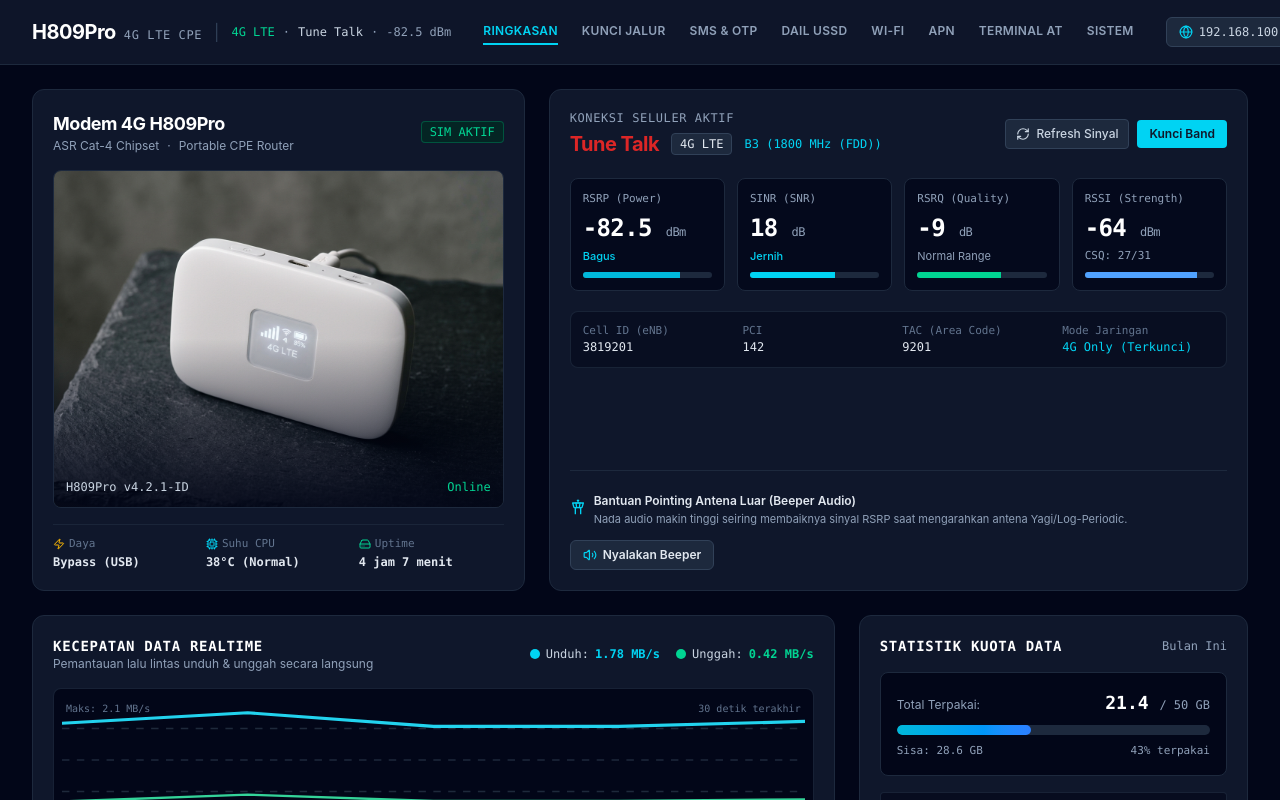
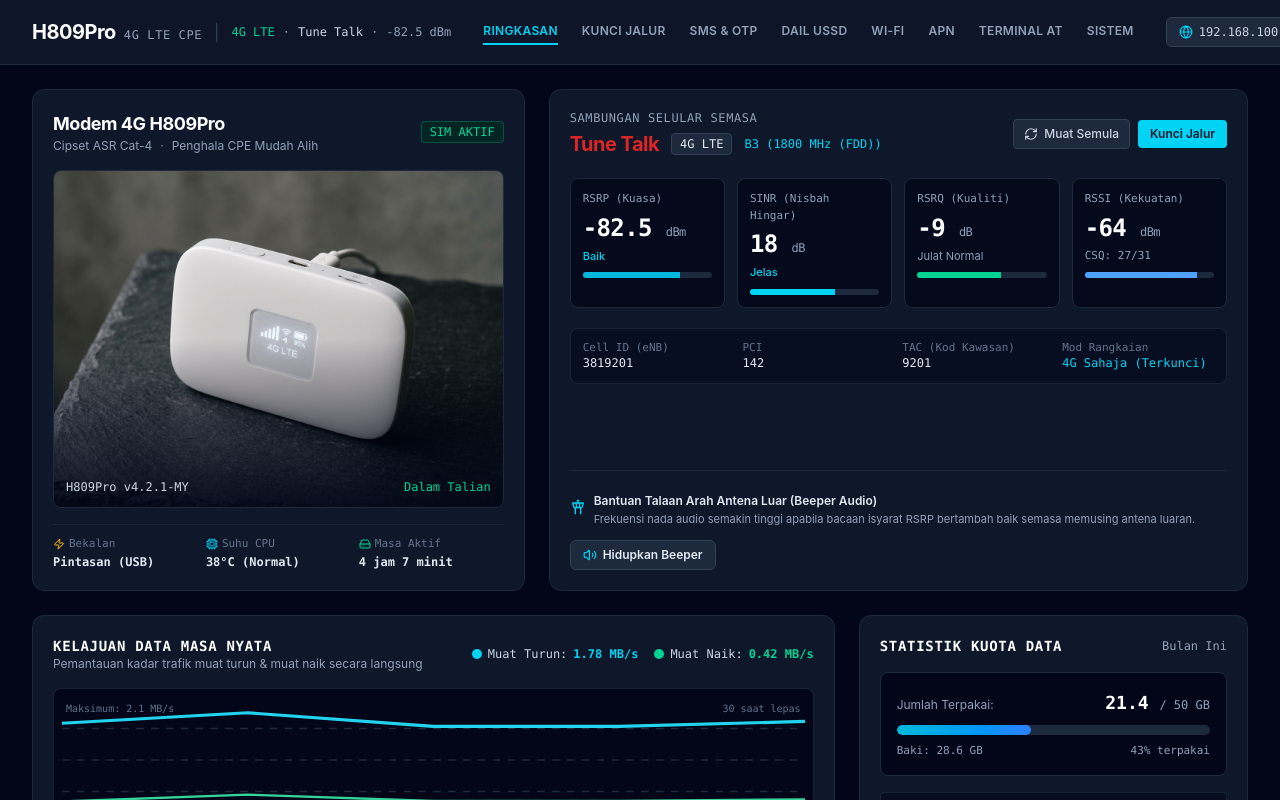
Before and after one commit to MuzRC/H809Pro-Manager, a React (Vite) app: page / in a window 1280 px wide. Shown: the top 800 px of the page. Built offline with nearby package versions, Linux system fonts and the light colour scheme.

Commit message:
Update OverviewTab.tsx

```diff
--- a/src/components/OverviewTab.tsx
+++ b/src/components/OverviewTab.tsx
@@ -32,14 +32,14 @@ export const OverviewTab: React.FC<OverviewTabProps> = ({
 }) => {
   const [isBeeperActive, setIsBeeperActive] = useState(false);
 
-  // Sync beeper with RSRP updates
+  // Selaraskan beeper dengan kemas kini nilai RSRP
   useEffect(() => {
     if (isBeeperActive) {
       updateSignalTone(status.signal.rsrp);
     }
   }, [status.signal.rsrp, isBeeperActive]);
 
-  // Clean up audio when unmounting
+  // Hentikan audio jika keluar tab
   useEffect(() => {
     return () => {
       stopSignalBeeper();
@@ -58,26 +58,25 @@ export const OverviewTab: React.FC<OverviewTabProps> = ({
     }
   };
 
-  // RSRP Quality helper
+  // Penunjuk kualiti RSRP
   const getRsrpQuality = (rsrp: number) => {
-    if (rsrp >= -80) return { label: 'Sangat Bagus (Excellent)', color: 'text-emerald-400', bar: 'w-full bg-emerald-500' };
-    if (rsrp >= -90) return { label: 'Bagus (Good)', color: 'text-cyan-400', bar: 'w-3/4 bg-cyan-500' };
-    if (rsrp >= -105) return { label: 'Sedang (Fair)', color: 'text-amber-400', bar: 'w-1/2 bg-amber-500' };
-    return { label: 'Lemah (Poor)', color: 'text-rose-400', bar: 'w-1/4 bg-rose-500' };
+    if (rsrp >= -80) return { label: 'Sangat Baik (Cemerlang)', color: 'text-emerald-400', bar: 'w-full bg-emerald-500' };
+    if (rsrp >= -90) return { label: 'Baik', color: 'text-cyan-400', bar: 'w-3/4 bg-cyan-500' };
+    if (rsrp >= -105) return { label: 'Sederhana', color: 'text-amber-400', bar: 'w-1/2 bg-amber-500' };
+    return { label: 'Lemah', color: 'text-rose-400', bar: 'w-1/4 bg-rose-500' };
   };
 
-  // SINR Quality helper
+  // Penunjuk kualiti SINR
   const getSinrQuality = (sinr: number) => {
-    if (sinr >= 20) return { label: 'Kualitas Prima (>20 dB)', color: 'text-emerald-400' };
-    if (sinr >= 13) return { label: 'Bersih (13 - 20 dB)', color: 'text-cyan-400' };
-    if (sinr >= 0) return { label: 'Cukup Terinterferensi (0 - 12 dB)', color: 'text-amber-400' };
-    return { label: 'Bising / Interferensi Berat (<0 dB)', color: 'text-rose-400' };
+    if (sinr >= 20) return { label: 'Kualiti Prima (>20 dB)', color: 'text-emerald-400' };
+    if (sinr >= 13) return { label: 'Jelas (13 - 20 dB)', color: 'text-cyan-400' };
+    if (sinr >= 0) return { label: 'Gangguan Sederhana (0 - 12 dB)', color: 'text-amber-400' };
+    return { label: 'Gangguan Isyarat Tinggi (<0 dB)', color: 'text-rose-400' };
   };
 
   const rsrpQual = getRsrpQuality(status.signal.rsrp);
   const sinrQual = getSinrQuality(status.signal.sinr);
 
-  // SVG speed sparkline
   const maxSpeed = Math.max(...speedHistory.map((s) => Math.max(s.dl, s.ul)), 100);
   const dlPoints = speedHistory
     .map((s, idx) => {
@@ -98,14 +97,14 @@ export const OverviewTab: React.FC<OverviewTabProps> = ({
   const formatUptime = (seconds: number) => {
     const hrs = Math.floor(seconds / 3600);
     const mins = Math.floor((seconds % 3600) / 60);
-    return `${hrs} jam ${mins} menit`;
+    return `${hrs} jam ${mins} minit`;
   };
 
   return (
     <div className="space-y-6">
-      {/* Top Banner / Device Spotlight Grid */}
+      {/* Bahagian Atas: Visual Peranti & Telemetri Isyarat */}
       <div className="grid grid-cols-1 lg:grid-cols-12 gap-6 items-stretch">
-        {/* Device Visual & Hardware Specs */}
+        {/* Spesifikasi Perkakasan & Gambar */}
         <div className="lg:col-span-5 bg-slate-900 border border-slate-800 rounded-xl p-5 flex flex-col justify-between">
           <div>
             <div className="flex items-center justify-between mb-4">
@@ -114,42 +113,42 @@ export const OverviewTab: React.FC<OverviewTabProps> = ({
                   Modem 4G H809Pro
                 </h2>
                 <div className="flex items-center gap-2 text-xs text-slate-400">
-                  <span>ASR Cat-4 Chipset</span>
+                  <span>Cipset ASR Cat-4</span>
                   <span aria-hidden="true">·</span>
-                  <span>Portable CPE Router</span>
+                  <span>Penghala CPE Mudah Alih</span>
                 </div>
               </div>
 
               <span className="text-xs font-mono font-medium px-2 py-0.5 rounded bg-emerald-950/70 border border-emerald-800/80 text-emerald-400">
-                {status.simStatus === 'READY' ? 'SIM AKTIF' : 'NO SIM'}
+                {status.simStatus === 'READY' ? 'SIM AKTIF' : 'TIADA SIM'}
               </span>
             </div>
 
             <div className="relative rounded-lg overflow-hidden border border-slate-800 bg-slate-950 aspect-[4/3] mb-4 flex items-center justify-center">
               <img
                 src="/src/assets/images/h809pro_modem_device_1794120095759.jpg"
-                alt="Modem H809Pro 4G LTE Router"
+                alt="Penghala 4G LTE H809Pro"
                 referrerPolicy="no-referrer"
                 className="w-full h-full object-cover"
               />
               <div className="absolute inset-0 bg-gradient-to-t from-slate-950/90 via-transparent to-transparent flex items-end p-3">
                 <div className="flex items-center justify-between w-full text-xs font-mono">
-                  <span className="text-slate-300">H809Pro v4.2.1-ID</span>
-                  <span className="text-emerald-400">Online</span>
+                  <span className="text-slate-300">H809Pro v4.2.1-MY</span>
+                  <span className="text-emerald-400">Dalam Talian</span>
                 </div>
               </div>
             </div>
           </div>
 
-          {/* Quick Hardware Indicators */}
+          {/* Penunjuk Perkakasan */}
           <div className="grid grid-cols-3 gap-2 pt-3 border-t border-slate-800/80 text-xs font-mono">
             <div>
               <div className="text-slate-500 text-[11px] flex items-center gap-1 mb-0.5">
                 <Zap className="w-3 h-3 text-amber-400" />
-                <span>Daya</span>
+                <span>Bekalan</span>
               </div>
               <div className="text-slate-200 font-semibold truncate">
-                {status.batteryStatus === 'BYPASS_DIRECT_POWER' ? 'Bypass (USB)' : 'Baterai'}
+                {status.batteryStatus === 'BYPASS_DIRECT_POWER' ? 'Pintasan (USB)' : 'Bateri'}
               </div>
             </div>
 
@@ -166,7 +165,7 @@ export const OverviewTab: React.FC<OverviewTabProps> = ({
             <div>
               <div className="text-slate-500 text-[11px] flex items-center gap-1 mb-0.5">
                 <HardDrive className="w-3 h-3 text-emerald-400" />
-                <span>Uptime</span>
+                <span>Masa Aktif</span>
               </div>
               <div className="text-slate-200 font-semibold truncate">
                 {formatUptime(status.uptimeSeconds)}
@@ -175,13 +174,13 @@ export const OverviewTab: React.FC<OverviewTabProps> = ({
           </div>
         </div>
 
-        {/* Live Signal Telemetry & Band Quick Action */}
+        {/* Telemetri Isyarat Langsung */}
         <div className="lg:col-span-7 bg-slate-900 border border-slate-800 rounded-xl p-5 flex flex-col justify-between">
           <div>
             <div className="flex flex-wrap items-center justify-between gap-3 mb-5">
               <div>
                 <div className="text-xs font-mono text-slate-400 uppercase tracking-wider mb-1">
-                  Koneksi Seluler Aktif
+                  Sambungan Selular Semasa
                 </div>
                 <div className="flex items-center gap-3">
                   <span
@@ -203,26 +202,25 @@ export const OverviewTab: React.FC<OverviewTabProps> = ({
                 <button
                   onClick={onRefreshSignal}
                   className="px-2.5 py-1.5 text-xs font-medium text-slate-300 bg-slate-800 hover:bg-slate-700 border border-slate-700 rounded transition-colors flex items-center gap-1.5"
-                  title="Ambil data sinyal terbaru dari modem"
+                  title="Dapatkan nilai isyarat terkini daripada modem"
                 >
                   <RefreshCw className="w-3.5 h-3.5" />
-                  <span>Refresh Sinyal</span>
+                  <span>Muat Semula</span>
                 </button>
 
                 <button
                   onClick={onSwitchBandClick}
                   className="px-3 py-1.5 text-xs font-semibold text-slate-900 bg-cyan-400 hover:bg-cyan-300 rounded transition-colors whitespace-nowrap"
                 >
-                  Kunci Band
+                  Kunci Jalur
                 </button>
               </div>
             </div>
 
-            {/* Signal Telemetry Cards (RSRP, RSRQ, RSSI, SINR) */}
+            {/* Metrik Isyarat (RSRP, SINR, RSRQ, RSSI) */}
             <div className="grid grid-cols-2 sm:grid-cols-4 gap-3 mb-5">
-              {/* RSRP */}
               <div className="bg-slate-950/80 border border-slate-800 rounded-lg p-3">
-                <div className="text-[11px] font-mono text-slate-400 mb-1">RSRP (Power)</div>
+                <div className="text-[11px] font-mono text-slate-400 mb-1">RSRP (Kuasa)</div>
                 <div className="text-2xl font-bold font-mono text-white tabular-nums tracking-tight">
                   {status.signal.rsrp} <span className="text-xs font-normal text-slate-400">dBm</span>
                 </div>
@@ -234,14 +232,13 @@ export const OverviewTab: React.FC<OverviewTabProps> = ({
                 </div>
               </div>
 
-              {/* SINR */}
               <div className="bg-slate-950/80 border border-slate-800 rounded-lg p-3">
-                <div className="text-[11px] font-mono text-slate-400 mb-1">SINR (SNR)</div>
+                <div className="text-[11px] font-mono text-slate-400 mb-1">SINR (Nisbah Hingar)</div>
                 <div className="text-2xl font-bold font-mono text-white tabular-nums tracking-tight">
                   {status.signal.sinr} <span className="text-xs font-normal text-slate-400">dB</span>
                 </div>
                 <div className={`text-[11px] font-medium mt-1 truncate ${sinrQual.color}`}>
-                  {status.signal.sinr >= 15 ? 'Jernih' : 'Cukup'}
+                  {status.signal.sinr >= 15 ? 'Jelas' : 'Sederhana'}
                 </div>
                 <div className="w-full bg-slate-800 h-1.5 rounded-full overflow-hidden mt-2">
                   <div
@@ -251,13 +248,12 @@ export const OverviewTab: React.FC<OverviewTabProps> = ({
                 </div>
               </div>
 
-              {/* RSRQ */}
               <div className="bg-slate-950/80 border border-slate-800 rounded-lg p-3">
-                <div className="text-[11px] font-mono text-slate-400 mb-1">RSRQ (Quality)</div>
+                <div className="text-[11px] font-mono text-slate-400 mb-1">RSRQ (Kualiti)</div>
                 <div className="text-2xl font-bold font-mono text-white tabular-nums tracking-tight">
                   {status.signal.rsrq} <span className="text-xs font-normal text-slate-400">dB</span>
                 </div>
-                <div className="text-[11px] text-slate-400 mt-1">Normal Range</div>
+                <div className="text-[11px] text-slate-400 mt-1">Julat Normal</div>
                 <div className="w-full bg-slate-800 h-1.5 rounded-full overflow-hidden mt-2">
                   <div
                     className="h-full bg-emerald-400 transition-all duration-300"
@@ -266,9 +262,8 @@ export const OverviewTab: React.FC<OverviewTabProps> = ({
                 </div>
               </div>
 
-              {/* RSSI */}
               <div className="bg-slate-950/80 border border-slate-800 rounded-lg p-3">
-                <div className="text-[11px] font-mono text-slate-400 mb-1">RSSI (Strength)</div>
+                <div className="text-[11px] font-mono text-slate-400 mb-1">RSSI (Kekuatan)</div>
                 <div className="text-2xl font-bold font-mono text-white tabular-nums tracking-tight">
                   {status.signal.rssi} <span className="text-xs font-normal text-slate-400">dBm</span>
                 </div>
@@ -282,7 +277,7 @@ export const OverviewTab: React.FC<OverviewTabProps> = ({
               </div>
             </div>
 
-            {/* Cell Tower Details Table Strip */}
+            {/* Butiran Menara Pemancar (BTS) */}
             <div className="bg-slate-950/50 border border-slate-800/80 rounded-lg p-3 text-xs font-mono">
               <div className="grid grid-cols-2 sm:grid-cols-4 gap-2 text-slate-400">
                 <div>
@@ -294,29 +289,29 @@ export const OverviewTab: React.FC<OverviewTabProps> = ({
                   <span className="text-slate-200 font-medium">{status.signal.pci}</span>
                 </div>
                 <div>
-                  <span className="text-slate-500 block text-[11px]">TAC (Area Code)</span>
+                  <span className="text-slate-500 block text-[11px]">TAC (Kod Kawasan)</span>
                   <span className="text-slate-200 font-medium">{status.signal.tac}</span>
                 </div>
                 <div>
-                  <span className="text-slate-500 block text-[11px]">Mode Jaringan</span>
+                  <span className="text-slate-500 block text-[11px]">Mod Rangkaian</span>
                   <span className="text-cyan-400 font-medium">
-                    {status.networkMode === 'LTE_ONLY' ? '4G Only (Terkunci)' : 'Otomatis'}
+                    {status.networkMode === 'LTE_ONLY' ? '4G Sahaja (Terkunci)' : 'Automatik'}
                   </span>
                 </div>
               </div>
             </div>
           </div>
 
-          {/* Pointing Tool Strip (Antenna Aiming Audio Beeper) */}
+          {/* Bantuan Talaan Antena (Beeper Audio) */}
           <div className="mt-4 pt-4 border-t border-slate-800 flex flex-wrap items-center justify-between gap-3">
             <div className="flex items-center gap-2">
               <TowerControl className="w-4 h-4 text-cyan-400 shrink-0" />
               <div>
                 <span className="text-xs font-semibold text-slate-200">
-                  Bantuan Pointing Antena Luar (Beeper Audio)
+                  Bantuan Talaan Arah Antena Luar (Beeper Audio)
                 </span>
                 <span className="text-[11px] text-slate-400 block">
-                  Nada audio makin tinggi seiring membaiknya sinyal RSRP saat mengarahkan antena Yagi/Log-Periodic.
+                  Frekuensi nada audio semakin tinggi apabila bacaan isyarat RSRP bertambah baik semasa memusing antena luaran.
                 </span>
               </div>
             </div>
@@ -337,7 +332,7 @@ export const OverviewTab: React.FC<OverviewTabProps> = ({
               ) : (
                 <>
                   <Volume2 className="w-3.5 h-3.5 text-cyan-400" />
-                  <span>Nyalakan Beeper</span>
+                  <span>Hidupkan Beeper</span>
                 </>
               )}
             </button>
@@ -345,31 +340,31 @@ export const OverviewTab: React.FC<OverviewTabProps> = ({
         </div>
       </div>
 
-      {/* Traffic & Speed Metrics Section */}
+      {/* Bahagian Metrik Kelajuan & Kuota */}
       <div className="grid grid-cols-1 lg:grid-cols-12 gap-6">
-        {/* Realtime Speed & Sparkline Canvas */}
+        {/* Graf Kelajuan Masa Nyata */}
         <div className="lg:col-span-8 bg-slate-900 border border-slate-800 rounded-xl p-5">
           <div className="flex items-center justify-between mb-4">
             <div>
               <h3 className="text-sm font-bold text-white uppercase tracking-wider font-mono">
-                Kecepatan Data Realtime
+                Kelajuan Data Masa Nyata
               </h3>
               <p className="text-xs text-slate-400">
-                Pemantauan lalu lintas unduh & unggah secara langsung
+                Pemantauan kadar trafik muat turun & muat naik secara langsung
               </p>
             </div>
 
             <div className="flex items-center gap-4 text-xs font-mono">
               <div className="flex items-center gap-1.5">
                 <span className="w-2.5 h-2.5 rounded-full bg-cyan-400" />
-                <span className="text-slate-300">Unduh:</span>
+                <span className="text-slate-300">Muat Turun:</span>
                 <span className="text-cyan-400 font-semibold tabular-nums">
                   {(status.downloadSpeed / 1024).toFixed(2)} MB/s
                 </span>
               </div>
               <div className="flex items-center gap-1.5">
                 <span className="w-2.5 h-2.5 rounded-full bg-emerald-400" />
-                <span className="text-slate-300">Unggah:</span>
+                <span className="text-slate-300">Muat Naik:</span>
                 <span className="text-emerald-400 font-semibold tabular-nums">
                   {(status.uploadSpeed / 1024).toFixed(2)} MB/s
                 </span>
@@ -377,19 +372,17 @@ export const OverviewTab: React.FC<OverviewTabProps> = ({
             </div>
           </div>
 
-          {/* SVG Sparkline Graph */}
+          {/* Graf Garisan SVG */}
           <div className="bg-slate-950 border border-slate-800/80 rounded-lg p-3 relative h-36 flex flex-col justify-between overflow-hidden">
             <svg
               viewBox="0 0 300 80"
               preserveAspectRatio="none"
               className="w-full h-full absolute inset-0 px-2 py-2"
             >
-              {/* Grid lines */}
               <line x1="0" y1="20" x2="300" y2="20" stroke="#1e293b" strokeDasharray="3 3" />
               <line x1="0" y1="40" x2="300" y2="40" stroke="#1e293b" strokeDasharray="3 3" />
               <line x1="0" y1="60" x2="300" y2="60" stroke="#1e293b" strokeDasharray="3 3" />
 
-              {/* Download line */}
               <polyline
                 fill="none"
                 stroke="#22d3ee"
@@ -399,7 +392,6 @@ export const OverviewTab: React.FC<OverviewTabProps> = ({
                 points={dlPoints}
               />
 
-              {/* Upload line */}
               <polyline
                 fill="none"
                 stroke="#34d399"
@@ -410,14 +402,13 @@ export const OverviewTab: React.FC<OverviewTabProps> = ({
               />
             </svg>
 
-            {/* Graph overlay tags */}
             <div className="flex justify-between items-start z-10 text-[10px] font-mono text-slate-500">
-              <span>Maks: {(maxSpeed / 1024).toFixed(1)} MB/s</span>
-              <span>30 detik terakhir</span>
+              <span>Maksimum: {(maxSpeed / 1024).toFixed(1)} MB/s</span>
+              <span>30 saat lepas</span>
             </div>
             <div className="flex justify-between items-end z-10 text-[10px] font-mono text-slate-500">
               <span>0 KB/s</span>
-              <span>Live Monitor</span>
+              <span>Pemantauan Langsung</span>
             </div>
           </div>
 
@@ -427,7 +418,7 @@ export const OverviewTab: React.FC<OverviewTabProps> = ({
                 <ArrowDown className="w-4 h-4" />
               </div>
               <div>
-                <div className="text-slate-400 text-[11px]">Kecepatan Download</div>
+                <div className="text-slate-400 text-[11px]">Kadar Muat Turun</div>
                 <div className="text-white font-bold text-sm tabular-nums">
                   {status.downloadSpeed.toLocaleString()} KB/s
                 </div>
@@ -439,7 +430,7 @@ export const OverviewTab: React.FC<OverviewTabProps> = ({
                 <ArrowUp className="w-4 h-4" />
               </div>
               <div>
-                <div className="text-slate-400 text-[11px]">Kecepatan Upload</div>
+                <div className="text-slate-400 text-[11px]">Kadar Muat Naik</div>
                 <div className="text-white font-bold text-sm tabular-nums">
                   {status.uploadSpeed.toLocaleString()} KB/s
                 </div>
@@ -448,7 +439,7 @@ export const OverviewTab: React.FC<OverviewTabProps> = ({
           </div>
         </div>
 
-        {/* Quota & Quick Network Controls */}
+        {/* Statistik Kuota & Tetapan Semula Rangkaian */}
         <div className="lg:col-span-4 bg-slate-900 border border-slate-800 rounded-xl p-5 flex flex-col justify-between">
           <div>
             <div className="flex items-center justify-between mb-4">
@@ -458,10 +449,9 @@ export const OverviewTab: React.FC<OverviewTabProps> = ({
               <span className="text-xs font-mono text-slate-400">Bulan Ini</span>
             </div>
 
-            {/* Quota Progress */}
             <div className="bg-slate-950 border border-slate-800 rounded-lg p-4 mb-4">
               <div className="flex justify-between items-baseline mb-2">
-                <span className="text-xs text-slate-400">Total Terpakai:</span>
+                <span className="text-xs text-slate-400">Jumlah Terpakai:</span>
                 <span className="text-lg font-bold font-mono text-white tabular-nums">
                   {status.totalDataMonth.toFixed(1)}{' '}
                   <span className="text-xs font-normal text-slate-400">/ {status.quotaLimitGb} GB</span>
@@ -476,12 +466,11 @@ export const OverviewTab: React.FC<OverviewTabProps> = ({
               </div>
 
               <div className="flex justify-between text-[11px] font-mono text-slate-400">
-                <span>Sisa: {(status.quotaLimitGb - status.totalDataMonth).toFixed(1)} GB</span>
+                <span>Baki: {(status.quotaLimitGb - status.totalDataMonth).toFixed(1)} GB</span>
                 <span>{((status.totalDataMonth / status.quotaLimitGb) * 100).toFixed(0)}% terpakai</span>
               </div>
             </div>
 
-            {/* Quick WiFi & APN Snapshot */}
             <div className="space-y-2 text-xs font-mono mb-4">
               <div className="flex items-center justify-between p-2 rounded bg-slate-950/60 border border-slate-800/80">
                 <span className="text-slate-400 flex items-center gap-1.5">
@@ -493,7 +482,7 @@ export const OverviewTab: React.FC<OverviewTabProps> = ({
               <div className="flex items-center justify-between p-2 rounded bg-slate-950/60 border border-slate-800/80">
                 <span className="text-slate-400 flex items-center gap-1.5">
                   <Radio className="w-3.5 h-3.5 text-emerald-400" />
-                  <span>Kanal / Saluran:</span>
+                  <span>Saluran (Channel):</span>
                 </span>
                 <span className="text-slate-200 font-semibold">{status.wifiChannel}</span>
               </div>
@@ -506,7 +495,7 @@ export const OverviewTab: React.FC<OverviewTabProps> = ({
               className="w-full py-2 px-3 text-xs font-medium text-slate-300 hover:text-white bg-slate-800 hover:bg-slate-700 border border-slate-700 rounded-lg transition-colors flex items-center justify-center gap-2"
             >
               <RefreshCw className="w-3.5 h-3.5 text-cyan-400" />
-              <span>Reset & Reconnect Jaringan LTE</span>
+              <span>Sambung Semula Rangkaian LTE</span>
             </button>
           </div>
         </div>
```
